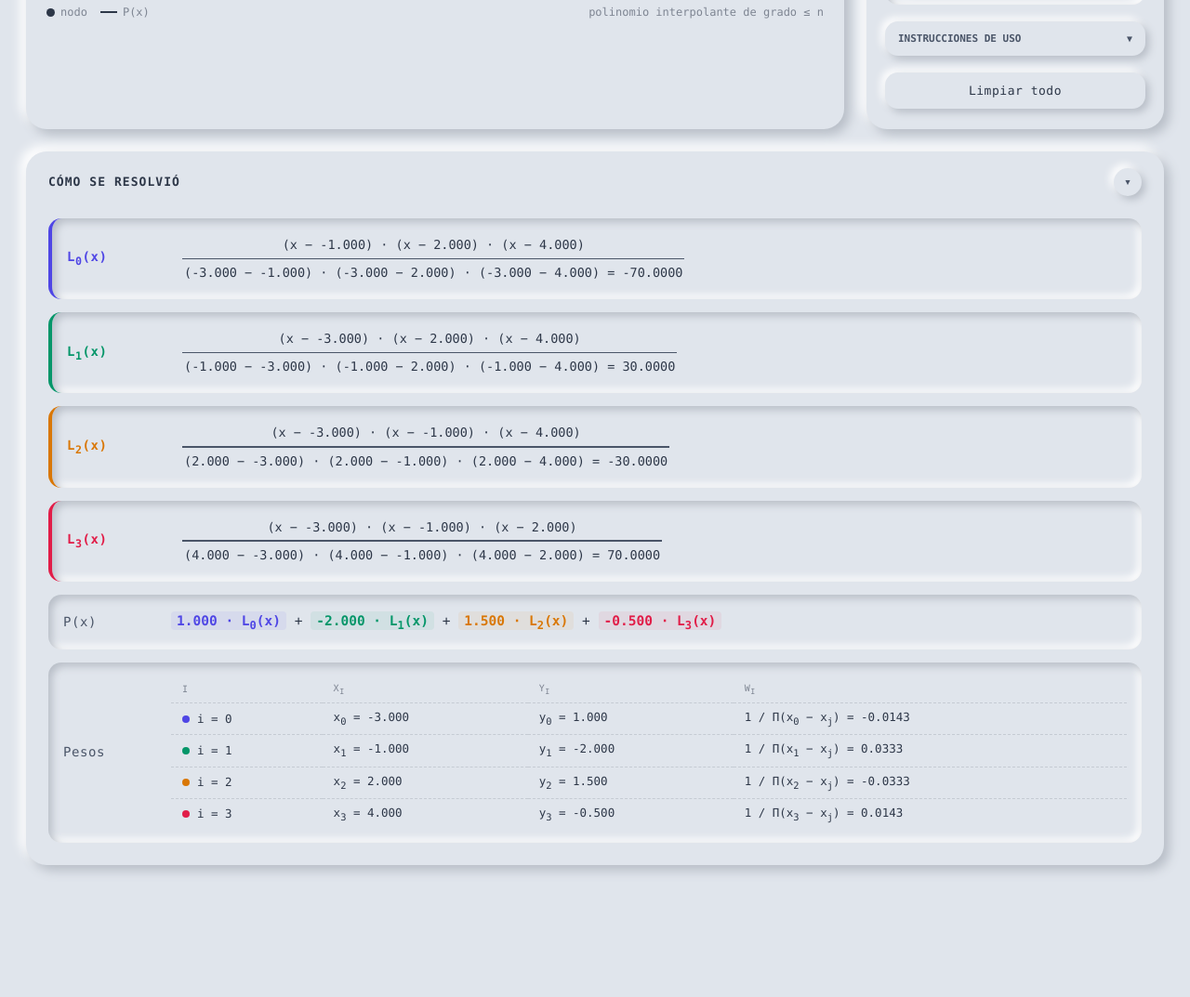
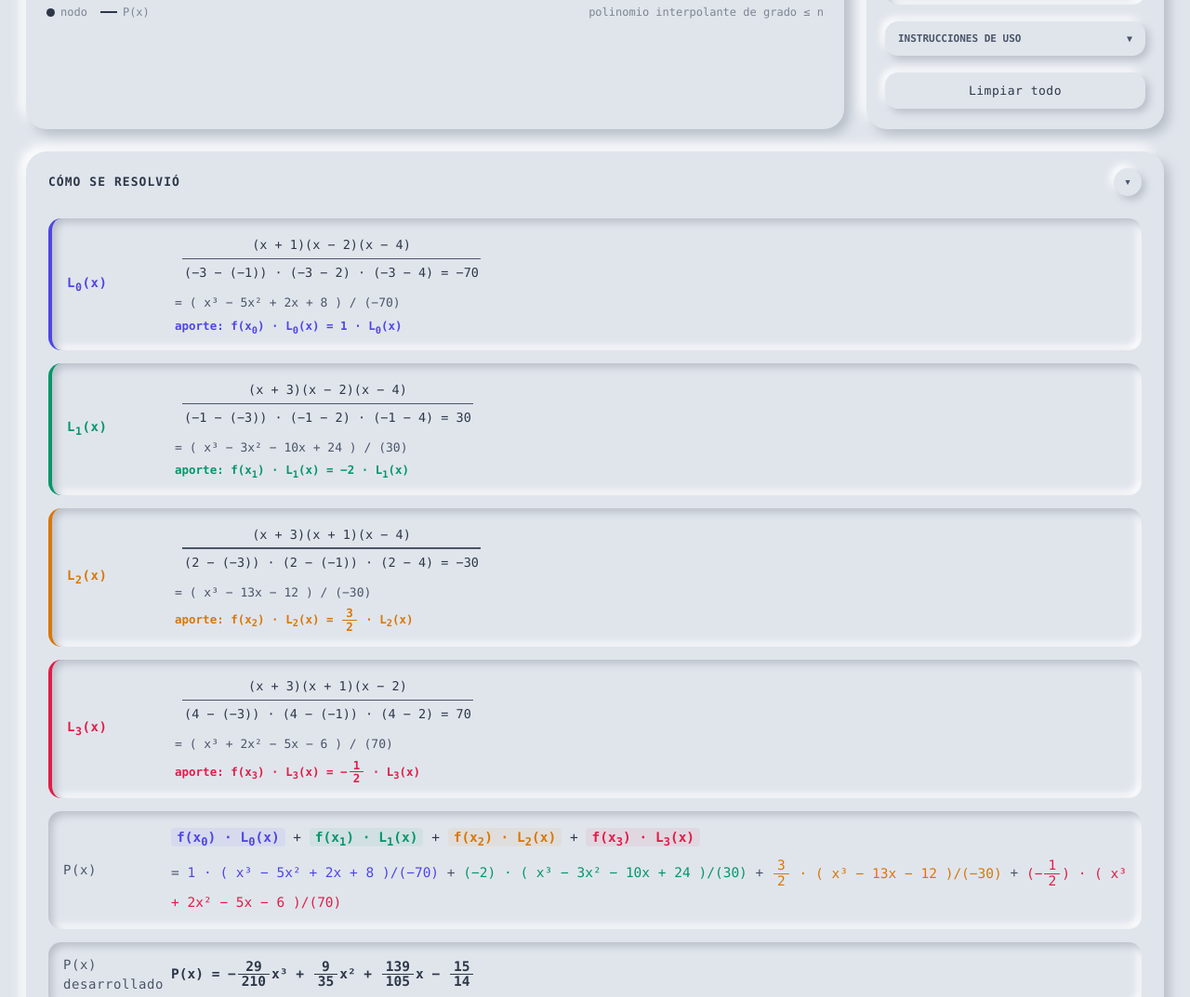
Before and after one commit to VonLunaCode/MathGrpahLarange, a website built with Vite: page index.html in a window 1280 px wide. Shown: the part 946-2019 px from the top of the page at 93% size. Before the commit the page ends 1905 px from the top, so only its background shows below. Built offline with nearby package versions, Linux system fonts and the light colour scheme.

Commit message:
feat: develop Lagrange polynomial as exact stacked fractions
- replace barycentric weights table with step-by-step polynomial development per Li(x)
- use f(xi) notation instead of yi, matching the method taught in class
- add exact rational arithmetic (BigInt fractions) with decimal fallback for non-rational points
- render fractions as stacked HTML (numerator over denominator) instead of inline text
- show each Li(x) real value in the P(x) assembly

```diff
--- a/index.html
+++ b/index.html
@@ -230,10 +230,21 @@
       .frac-top, .frac-bot { padding: 4px 2px; }
       .frac-bar { width: 100%; height: 1.5px; background: var(--ink-soft); margin: 2px 0; }
 
-      .weights { border-collapse: separate; border-spacing: 0; font-size: 12.5px; width: 100%; }
-      .weights th, .weights td { padding: 6px 12px; text-align: left; color: var(--ink); }
-      .weights th { color: var(--ink-faint); font-weight: 500; letter-spacing: 0.06em; text-transform: uppercase; font-size: 10px; }
-      .weights tbody tr td { border-top: 1px dashed rgba(45,55,72,0.15); }
+      /* Desarrollo polinómico de cada Lᵢ(x) y aporte del punto */
+      .poly-line { margin-top: 8px; font-size: 13px; color: var(--ink-soft); }
+      .contrib { margin-top: 6px; font-size: 12.5px; font-weight: 600; }
+      .poly-final { font-weight: 600; }
+
+      /* Aviso cuando algún nodo no es racional y el desarrollo cae a decimal */
+      .math-note { font-size: 12px; color: var(--ink-soft); padding: 8px 12px;
+        border-radius: var(--r-md); box-shadow: var(--inset); line-height: 1.45; }
+
+      /* Fracción apilada inline: numerador sobre denominador con barra.
+         Usa currentColor en la barra para heredar el color del término. */
+      .ifrac { display: inline-flex; flex-direction: column; align-items: center;
+        vertical-align: middle; margin: 0 2px; line-height: 1.1; }
+      .ifrac-n { padding: 0 4px; }
+      .ifrac-d { padding: 0 4px; border-top: 1.5px solid currentColor; }
 
       @media (max-width: 940px) {
         .app { grid-template-columns: 1fr; }
--- a/src/app.ts
+++ b/src/app.ts
@@ -8,7 +8,12 @@
  *  3. Panel matemático: desarrollo paso a paso de Lᵢ(x) y P(x) en HTML.
  */
 import type { Point, ViewState } from './types';
-import { lagrangeBasis } from './lagrange';
+import { lagrangeBasis, numeratorCoefficients, denominator, getCoefficients } from './lagrange';
+import type { Frac } from './rational';
+import {
+  toFraction, fToHtml, pToHtml,
+  lagrangeNumerator, lagrangeDenominator, lagrangeDevelopExact,
+} from './rational';
 import { draw, w2s, s2w } from './renderer';
 
 // ── Referencias al DOM ────────────────────────────────────────────────────────
@@ -134,6 +139,78 @@ function fmt(n: number, d = 3): string {
   if (!isFinite(n)) return '∞';
   const r = Number(n.toFixed(d));
   return Object.is(r, -0) ? (0).toFixed(d) : r.toFixed(d);
+}
+
+/** Exponentes en superíndice unicode para los términos del polinomio. */
+const SUP = ['', 'x', 'x²', 'x³', 'x⁴', 'x⁵', 'x⁶', 'x⁷', 'x⁸', 'x⁹'];
+
+/**
+ * Convierte un arreglo de coeficientes [a₀, a₁, a₂, …] a una cadena legible
+ * tipo "a₀ + a₁x + a₂x² + …", como se escribiría a mano:
+ *  - omite términos que redondean a 0,
+ *  - omite el coeficiente 1 (salvo en el término constante),
+ *  - separa los términos con + / − y deja el primero sin signo si es positivo.
+ */
+function polyToString(coeffs: number[], d = 3): string {
+  let out = '';
+  let first = true;
+  for (let k = coeffs.length - 1; k >= 0; k--) {
+    const c = Number(coeffs[k].toFixed(d));
+    if (c === 0) continue;
+    const mag = Math.abs(c);
+    const power = k < SUP.length ? SUP[k] : `x^${k}`;
+    const coefStr = (mag === 1 && k > 0) ? '' : fmt(mag, d); // "1x" → "x"
+    const body = `${coefStr}${power}`;
+    if (first) {
+      out = (c < 0 ? '−' : '') + body;
+      first = false;
+    } else {
+      out += (c < 0 ? ' − ' : ' + ') + body;
+    }
+  }
+  return out === '' ? '0' : out;
+}
+
+/**
+ * Formatea un número como fracción exacta si es racional con denominador
+ * chico (ej: 1.5 → "3/2", −0.5 → "−1/2"); si no, cae a decimal (ej: un
+ * float arbitrario de un clic). Es el puente entre el modo exacto y el decimal.
+ */
+function fmtNum(x: number): string {
+  const f = toFraction(x);
+  return f ? fToHtml(f) : fmt(x);
+}
+
+/**
+ * Intenta convertir todos los nodos a fracciones exactas (x e y).
+ * Devuelve null si algún valor no es racional con denominador chico, lo que
+ * indica a syncMath que debe mostrar el desarrollo en decimal.
+ */
+function nodesToFrac(nodeList: Point[]): { xs: Frac[]; ys: Frac[] } | null {
+  const xs: Frac[] = [], ys: Frac[] = [];
+  for (const n of nodeList) {
+    const fx = toFraction(n.x), fy = toFraction(n.y);
+    if (!fx || !fy) return null;
+    xs.push(fx); ys.push(fy);
+  }
+  return { xs, ys };
+}
+
+/**
+ * Numerador factorizado de Lᵢ(x): Π_{j≠i} (x − xⱼ), con signos simplificados
+ * para que se lea como en clase: (x − (−1)) se muestra como (x + 1).
+ * Los valores se muestran como fracción cuando son racionales.
+ */
+function factoredNumerator(nodeList: Point[], i: number): string {
+  const factors: string[] = [];
+  for (let j = 0; j < nodeList.length; j++) {
+    if (j === i) continue;
+    const xj = nodeList[j].x;
+    if (Number(xj.toFixed(6)) === 0) factors.push('(x)');
+    else if (xj < 0)                 factors.push(`(x + ${fmtNum(-xj)})`);
+    else                             factors.push(`(x − ${fmtNum(xj)})`);
+  }
+  return factors.join('');
 }
 
 // ── Eventos del mouse ─────────────────────────────────────────────────────────
@@ -335,10 +412,11 @@ function syncList(): void {
  * Genera el desarrollo matemático de Lagrange en HTML y lo inyecta en el panel.
  *
  * Con menos de 2 nodos: muestra el placeholder con la teoría del método.
- * Con 2+ nodos, genera tres secciones:
- *  1. Una tarjeta por cada Lᵢ(x) mostrando numerador/denominador como fracción.
- *  2. El ensamble final: P(x) = y₀·L₀(x) + y₁·L₁(x) + …
- *  3. Tabla de pesos wᵢ = 1 / Π(xᵢ − xⱼ) para referencia rápida.
+ * Con 2+ nodos, genera estas secciones:
+ *  1. Una tarjeta por cada Lᵢ(x): sustitución, denominador resuelto,
+ *     numerador expandido a polinomio y aporte f(xᵢ)·Lᵢ(x).
+ *  2. El ensamble: P(x) = f(x₀)·L₀(x) + f(x₁)·L₁(x) + …
+ *  3. El polinomio final desarrollado: P(x) = a₀ + a₁x + a₂x² + …
  *  4. Verificación de la propiedad cardinal para el nodo en hover.
  */
 function syncMath(): void {
@@ -346,9 +424,9 @@ function syncMath(): void {
     mathPanel.innerHTML = `
       <div class="math-placeholder">
         <p><strong>Método de Lagrange.</strong> Dados <code>n+1</code> nodos
-        <code>(x₀, y₀), …, (xₙ, yₙ)</code> con abscisas distintas, el único
+        <code>(x₀, f(x₀)), …, (xₙ, f(xₙ))</code> con abscisas distintas, el único
         polinomio de grado ≤ n que pasa por todos ellos es:</p>
-        <p class="math-line">P(x) = Σᵢ yᵢ · Lᵢ(x)</p>
+        <p class="math-line">P(x) = Σᵢ f(xᵢ) · Lᵢ(x)</p>
         <p>donde cada función cardinal es:</p>
         <p class="math-line">Lᵢ(x) = Π<sub>j≠i</sub> (x − xⱼ) / (xᵢ − xⱼ)</p>
         <p class="hint">Agrega al menos 2 puntos para ver el desarrollo con tus nodos.</p>
@@ -358,60 +436,92 @@ function syncMath(): void {
 
   const parts: string[] = [];
 
-  // Sección 1: función cardinal Lᵢ(x) con valores numéricos sustituidos
+  // ¿Todos los nodos son racionales? Si lo son, el desarrollo del polinomio
+  // se muestra en fracciones EXACTAS; si hay algún float (típico de un clic
+  // arbitrario) el desarrollo cae a decimal, porque no se puede fraccionar.
+  const ex = nodesToFrac(nodes);
+
+  /** Denominador de Lᵢ(x): fracción apilada si se puede, decimal si no. */
+  const denomStr = (i: number): string =>
+    ex ? fToHtml(lagrangeDenominator(ex.xs, i)) : fmt(denominator(nodes, i), 4);
+
+  /** Numerador de Lᵢ(x) expandido: fracciones apiladas o decimal. */
+  const numStr = (i: number): string =>
+    ex ? pToHtml(lagrangeNumerator(ex.xs, i)) : polyToString(numeratorCoefficients(nodes, i));
+
+  if (!ex) {
+    parts.push(`<div class="math-note">Algún punto no es racional (float de un clic):
+      el desarrollo se muestra en <strong>decimal</strong>. Usá coordenadas
+      enteras o fracciones simples para ver fracciones exactas.</div>`);
+  }
+
+  // Sección 1: función cardinal Lᵢ(x) desarrollada paso a paso, como a mano:
+  //  1. sustitución de los xⱼ en numerador y denominador,
+  //  2. denominador resuelto a un número,
+  //  3. numerador expandido a polinomio,
+  //  4. aporte del punto al polinomio final: f(xᵢ) · Lᵢ(x).
   for (let i = 0; i < nodes.length; i++) {
     const xi = nodes[i].x;
-    const num: string[] = [], den: string[] = [];
-    let denomVal = 1;
+    const den: string[] = [];
     for (let j = 0; j < nodes.length; j++) {
       if (j === i) continue;
       const xj = nodes[j].x;
-      num.push(`(x − ${fmt(xj)})`);
-      den.push(`(${fmt(xi)} − ${fmt(xj)})`);
-      denomVal *= xi - xj;
+      // El sustraendo negativo va entre paréntesis: (−3 − (−1))
+      const sub = xj < 0 ? `(${fmtNum(xj)})` : fmtNum(xj);
+      den.push(`(${fmtNum(xi)} − ${sub})`);
     }
+
     parts.push(`
       <div class="math-step" style="border-left: 4px solid ${nodes[i].color};">
         <div class="step-label" style="color: ${nodes[i].color}; font-weight: bold;">L<sub>${i}</sub>(x)</div>
         <div class="step-expr">
           <div class="frac">
-            <div class="frac-top">${num.join(' · ')}</div>
+            <div class="frac-top">${factoredNumerator(nodes, i)}</div>
             <div class="frac-bar"></div>
-            <div class="frac-bot">${den.join(' · ')} = ${fmt(denomVal, 4)}</div>
+            <div class="frac-bot">${den.join(' · ')} = ${denomStr(i)}</div>
+          </div>
+          <div class="poly-line">= ( ${numStr(i)} ) / (${denomStr(i)})</div>
+          <div class="contrib" style="color: ${nodes[i].color};">
+            aporte: f(x<sub>${i}</sub>) · L<sub>${i}</sub>(x) = ${fmtNum(nodes[i].y)} · L<sub>${i}</sub>(x)
           </div>
         </div>
       </div>`);
   }
 
-  // Sección 2: ensamble del polinomio P(x) = Σ yᵢ · Lᵢ(x)
-  const assembly = nodes.map((n, i) => `<span style="color: ${n.color}; font-weight: bold; padding: 2px 6px; border-radius: 4px; background: ${n.color}11;">${fmt(n.y)} · L<sub>${i}</sub>(x)</span>`).join('  +  ');
+  // Sección 2: ensamble del polinomio P(x) = Σ f(xᵢ) · Lᵢ(x).
+  //  - Primera línea: forma simbólica, tal como la enseña el método.
+  //  - Segunda línea: cada f(xᵢ) sustituido por su valor y cada Lᵢ(x)
+  //    reemplazado por su desarrollo real (numerador / denominador).
+  const symbolic = nodes.map((n, i) =>
+    `<span style="color: ${n.color}; font-weight: bold; padding: 2px 6px; border-radius: 4px; background: ${n.color}11;">f(x<sub>${i}</sub>) · L<sub>${i}</sub>(x)</span>`
+  ).join('  +  ');
+  const realValues = nodes.map((n, i) => {
+    const v = fmtNum(n.y);
+    const val = n.y < 0 ? `(${v})` : v;
+    return `<span style="color: ${n.color};">${val} · ( ${numStr(i)} )/(${denomStr(i)})</span>`;
+  }).join('  +  ');
   parts.push(`
     <div class="math-step assembly">
       <div class="step-label">P(x)</div>
-      <div class="step-expr" style="line-height: 2;">${assembly}</div>
+      <div class="step-expr" style="line-height: 2;">
+        <div>${symbolic}</div>
+        <div style="margin-top: 6px; color: var(--ink-soft);">= ${realValues}</div>
+      </div>
     </div>`);
 
-  // Sección 3: tabla de pesos baricéntricos wᵢ = 1 / Π_{j≠i}(xᵢ − xⱼ)
-  const weights = nodes.map((n, i) => {
-    let d = 1;
-    for (let j = 0; j < nodes.length; j++) if (j !== i) d *= nodes[i].x - nodes[j].x;
-    return `<tr>
-      <td><span class="legend-dot" style="background-color: ${n.color};"></span>i = ${i}</td>
-      <td>x<sub>${i}</sub> = ${fmt(n.x)}</td>
-      <td>y<sub>${i}</sub> = ${fmt(n.y)}</td>
-      <td>1 / Π(x<sub>${i}</sub> − x<sub>j</sub>) = ${fmt(1 / d, 4)}</td>
-    </tr>`;
-  }).join('');
-  parts.push(`
-    <div class="math-step">
-      <div class="step-label">Pesos</div>
-      <div class="step-expr">
-        <table class="weights">
-          <thead><tr><th>i</th><th>x<sub>i</sub></th><th>y<sub>i</sub></th><th>w<sub>i</sub></th></tr></thead>
-          <tbody>${weights}</tbody>
-        </table>
-      </div>
-    </div>`);
+  // Sección 3: polinomio final colectando todos los términos.
+  //   P(x) = a₀ + a₁x + a₂x² + …
+  // Suma de cada aporte f(xᵢ)·Lᵢ(x) agrupado por potencia: el último paso
+  // que harías a mano. En fracciones exactas si los datos son racionales.
+  const finalPoly = ex ? pToHtml(lagrangeDevelopExact(ex.xs, ex.ys))
+                       : (() => { const c = getCoefficients(nodes); return c ? polyToString(c) : null; })();
+  if (finalPoly) {
+    parts.push(`
+      <div class="math-step assembly">
+        <div class="step-label">P(x) desarrollado</div>
+        <div class="step-expr poly-final">P(x) = ${finalPoly}</div>
+      </div>`);
+  }
 
   // Sección 4: verificación de la propiedad cardinal L_i(x_k) = δ_{ik}
   // Solo se muestra cuando el cursor está sobre un nodo específico.
--- /dev/null
+++ b/src/rational.ts
@@ -0,0 +1,213 @@
+/**
+ * Aritmética racional exacta para el panel de Lagrange.
+ *
+ * Los floats no sirven para mostrar fracciones: 1/70 se vuelve
+ * 0.0142857… y se pierde la forma exacta que se usa a mano. Este módulo
+ * representa números como fracciones reducidas con BigInt, de modo que el
+ * desarrollo del polinomio (denominadores, numeradores, coeficientes finales)
+ * sea EXACTO mientras los datos de entrada sean racionales.
+ *
+ * Si un valor no se puede expresar como fracción de denominador chico
+ * (por ejemplo, un punto clickeado en un float arbitrario), `toFraction`
+ * devuelve null y la UI cae a la representación decimal.
+ */
+
+/** Fracción reducida con denominador positivo. */
+export interface Frac { n: bigint; d: bigint; }
+
+export const ZERO: Frac = { n: 0n, d: 1n };
+export const ONE:  Frac = { n: 1n, d: 1n };
+
+/** Máximo común divisor de dos BigInt (siempre ≥ 0). */
+function bgcd(a: bigint, b: bigint): bigint {
+  a = a < 0n ? -a : a;
+  b = b < 0n ? -b : b;
+  while (b) { [a, b] = [b, a % b]; }
+  return a;
+}
+
+/** Construye una fracción reducida, normalizando el signo al numerador. */
+export function frac(n: bigint, d: bigint): Frac {
+  if (d === 0n) throw new Error('Denominador cero');
+  if (d < 0n) { n = -n; d = -d; }
+  const g = bgcd(n, d) || 1n;
+  return { n: n / g, d: d / g };
+}
+
+export function fAdd(a: Frac, b: Frac): Frac { return frac(a.n * b.d + b.n * a.d, a.d * b.d); }
+export function fSub(a: Frac, b: Frac): Frac { return frac(a.n * b.d - b.n * a.d, a.d * b.d); }
+export function fMul(a: Frac, b: Frac): Frac { return frac(a.n * b.n, a.d * b.d); }
+export function fInv(a: Frac): Frac { return frac(a.d, a.n); }
+
+/**
+ * Convierte un float a fracción exacta usando expansión en fracción continua,
+ * acotando el denominador. Devuelve null si el número no se aproxima bien con
+ * un denominador ≤ maxDen (caso típico: un float arbitrario de un clic).
+ *
+ * Para enteros devuelve {n, d: 1}; para 1.5 devuelve {3, 2}; etc.
+ */
+export function toFraction(x: number, maxDen = 10000, eps = 1e-9): Frac | null {
+  if (!isFinite(x)) return null;
+  const neg = x < 0;
+  const a = Math.abs(x);
+
+  // Convergentes de la fracción continua: hₖ/kₖ
+  let h0 = 0n, h1 = 1n;
+  let k0 = 1n, k1 = 0n;
+  let b = a;
+
+  for (let iter = 0; iter < 64; iter++) {
+    const ai = Math.floor(b);
+    const A = BigInt(ai);
+    const h2 = A * h1 + h0;
+    const k2 = A * k1 + k0;
+    if (k2 > BigInt(maxDen)) break;       // denominador ya demasiado grande
+    h0 = h1; h1 = h2;
+    k0 = k1; k1 = k2;
+    if (Math.abs(a - Number(h1) / Number(k1)) < eps) {
+      return { n: neg ? -h1 : h1, d: k1 };
+    }
+    const rem = b - ai;
+    if (rem < 1e-12) break;
+    b = 1 / rem;
+  }
+
+  // Último convergente dentro de tolerancia, si aplica
+  if (k1 > 0n && Math.abs(a - Number(h1) / Number(k1)) < eps) {
+    return { n: neg ? -h1 : h1, d: k1 };
+  }
+  return null;
+}
+
+/**
+ * Formatea una fracción para mostrar: "3", "−5", "3/2", "−1/70".
+ * Usa el signo menos unicode (−) para que combine con el resto del panel.
+ */
+export function fToString(f: Frac): string {
+  const sign = f.n < 0n ? '−' : '';
+  const n = f.n < 0n ? -f.n : f.n;
+  return f.d === 1n ? `${sign}${n}` : `${sign}${n}/${f.d}`;
+}
+
+// ── Polinomios con coeficientes racionales ──────────────────────────────────
+// Un polinomio es un arreglo de Frac donde el índice k es el coeficiente de xᵏ.
+
+export type FPoly = Frac[];
+
+/** Multiplica el polinomio por el factor lineal (x − root). */
+export function pMulLinear(p: FPoly, root: Frac): FPoly {
+  const r: FPoly = new Array<Frac>(p.length + 1).fill(ZERO);
+  for (let k = 0; k < p.length; k++) {
+    r[k + 1] = fAdd(r[k + 1], p[k]);             // término xᵏ⁺¹ : +coef
+    r[k]     = fSub(r[k], fMul(root, p[k]));     // término xᵏ   : −root·coef
+  }
+  return r;
+}
+
+/** Escala todos los coeficientes por un factor racional. */
+export function pScale(p: FPoly, s: Frac): FPoly {
+  return p.map(c => fMul(c, s));
+}
+
+/** Suma dos polinomios término a término. */
+export function pAdd(a: FPoly, b: FPoly): FPoly {
+  const n = Math.max(a.length, b.length);
+  const r: FPoly = [];
+  for (let k = 0; k < n; k++) r[k] = fAdd(a[k] ?? ZERO, b[k] ?? ZERO);
+  return r;
+}
+
+const SUP = ['', 'x', 'x²', 'x³', 'x⁴', 'x⁵', 'x⁶', 'x⁷', 'x⁸', 'x⁹'];
+
+/**
+ * Convierte un polinomio racional a texto: "a₀ + a₁x + a₂x² + …".
+ * Omite términos nulos y el coeficiente 1 (salvo en el término constante).
+ */
+export function pToString(p: FPoly): string {
+  let out = '';
+  let first = true;
+  for (let k = p.length - 1; k >= 0; k--) {
+    const c = p[k];
+    if (c.n === 0n) continue;
+    const neg = c.n < 0n;
+    const mag: Frac = { n: neg ? -c.n : c.n, d: c.d };
+    const power = k < SUP.length ? SUP[k] : `x^${k}`;
+    const isOne = mag.n === 1n && mag.d === 1n;
+    const coefStr = (isOne && k > 0) ? '' : fToString(mag); // "1x" → "x"
+    const body = `${coefStr}${power}`;
+    if (first) { out = (neg ? '−' : '') + body; first = false; }
+    else        out += (neg ? ' − ' : ' + ') + body;
+  }
+  return out === '' ? '0' : out;
+}
+
+// ── Render HTML: fracciones apiladas ────────────────────────────────────────
+// fToString/pToString dan texto lineal ("1/3"); estas variantes generan la
+// fracción apilada (numerador sobre denominador con barra) para que se lea
+// como en la hoja. Los enteros se muestran planos, sin barra.
+
+/** Magnitud |f| como fracción apilada (HTML), o entero plano. Sin signo. */
+export function fracHtmlMag(f: Frac): string {
+  const n = f.n < 0n ? -f.n : f.n;
+  if (f.d === 1n) return `${n}`;
+  return `<span class="ifrac"><span class="ifrac-n">${n}</span><span class="ifrac-d">${f.d}</span></span>`;
+}
+
+/** Fracción con signo en HTML: el "−" va delante de la fracción apilada. */
+export function fToHtml(f: Frac): string {
+  return (f.n < 0n ? '−' : '') + fracHtmlMag(f);
+}
+
+/** Polinomio en HTML con cada coeficiente como fracción apilada. */
+export function pToHtml(p: FPoly): string {
+  let out = '';
+  let first = true;
+  for (let k = p.length - 1; k >= 0; k--) {
+    const c = p[k];
+    if (c.n === 0n) continue;
+    const neg = c.n < 0n;
+    const mag: Frac = { n: neg ? -c.n : c.n, d: c.d };
+    const power = k < SUP.length ? SUP[k] : `x^${k}`;
+    const isOne = mag.n === 1n && mag.d === 1n;
+    const coef = (isOne && k > 0) ? '' : fracHtmlMag(mag); // "1x" → "x"
+    const body = `${coef}${power}`;
+    if (first) { out = (neg ? '−' : '') + body; first = false; }
+    else        out += (neg ? ' − ' : ' + ') + body;
+  }
+  return out === '' ? '0' : out;
+}
+
+// ── Lagrange exacto sobre nodos racionales ──────────────────────────────────
+
+/** Numerador de Lᵢ(x): Π_{j≠i} (x − xⱼ), expandido a polinomio racional. */
+export function lagrangeNumerator(xs: Frac[], i: number): FPoly {
+  let poly: FPoly = [ONE];
+  for (let j = 0; j < xs.length; j++) {
+    if (j === i) continue;
+    poly = pMulLinear(poly, xs[j]);
+  }
+  return poly;
+}
+
+/** Denominador de Lᵢ(x): Π_{j≠i} (xᵢ − xⱼ), un escalar racional. */
+export function lagrangeDenominator(xs: Frac[], i: number): Frac {
+  let d = ONE;
+  for (let j = 0; j < xs.length; j++) {
+    if (j !== i) d = fMul(d, fSub(xs[i], xs[j]));
+  }
+  return d;
+}
+
+/**
+ * Desarrolla P(x) exacto: Σᵢ (yᵢ / denomᵢ) · numeradorᵢ.
+ * Devuelve los coeficientes racionales [a₀, a₁, …] ya colectados por potencia.
+ */
+export function lagrangeDevelopExact(xs: Frac[], ys: Frac[]): FPoly {
+  let result: FPoly = [ZERO];
+  for (let i = 0; i < xs.length; i++) {
+    const num   = lagrangeNumerator(xs, i);
+    const scale = fMul(ys[i], fInv(lagrangeDenominator(xs, i))); // yᵢ / denom
+    result = pAdd(result, pScale(num, scale));
+  }
+  return result;
+}
```
Also changed, not shown: src/lagrange.ts (+40 -24 lines).
